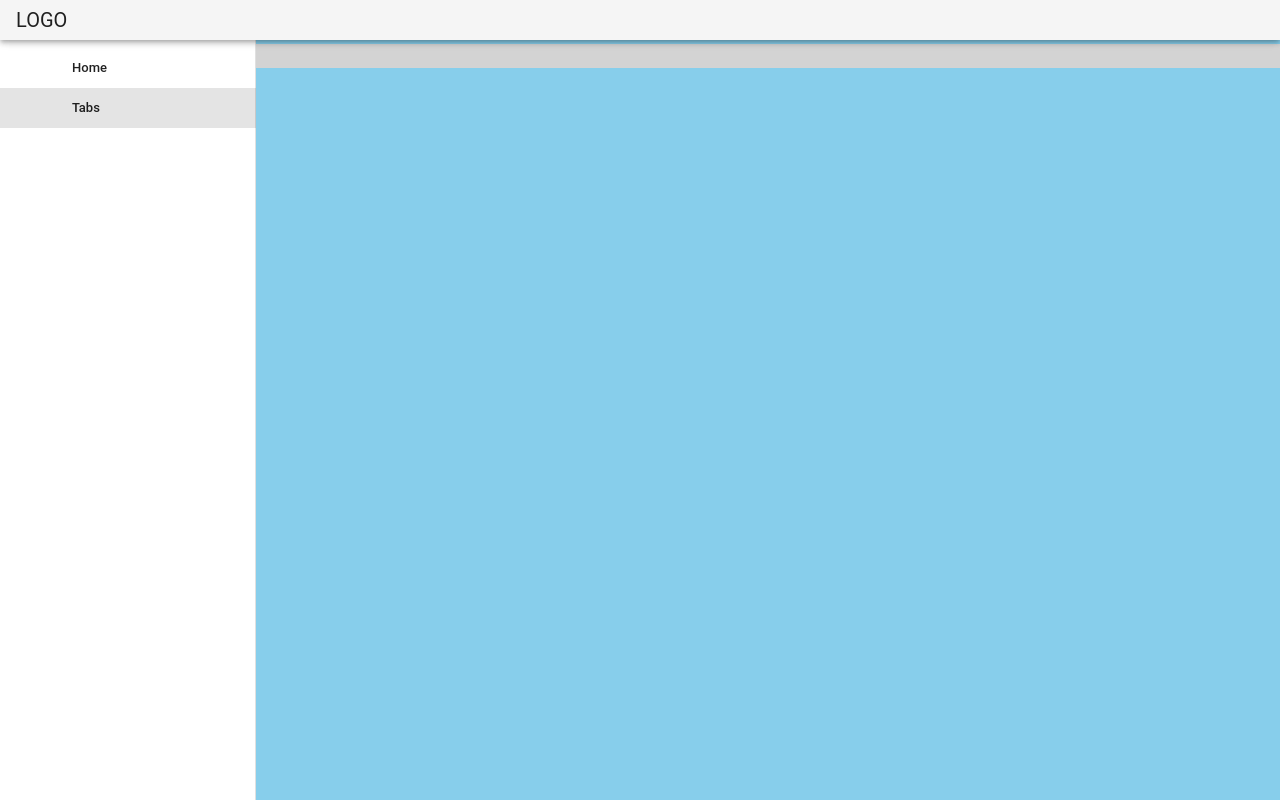
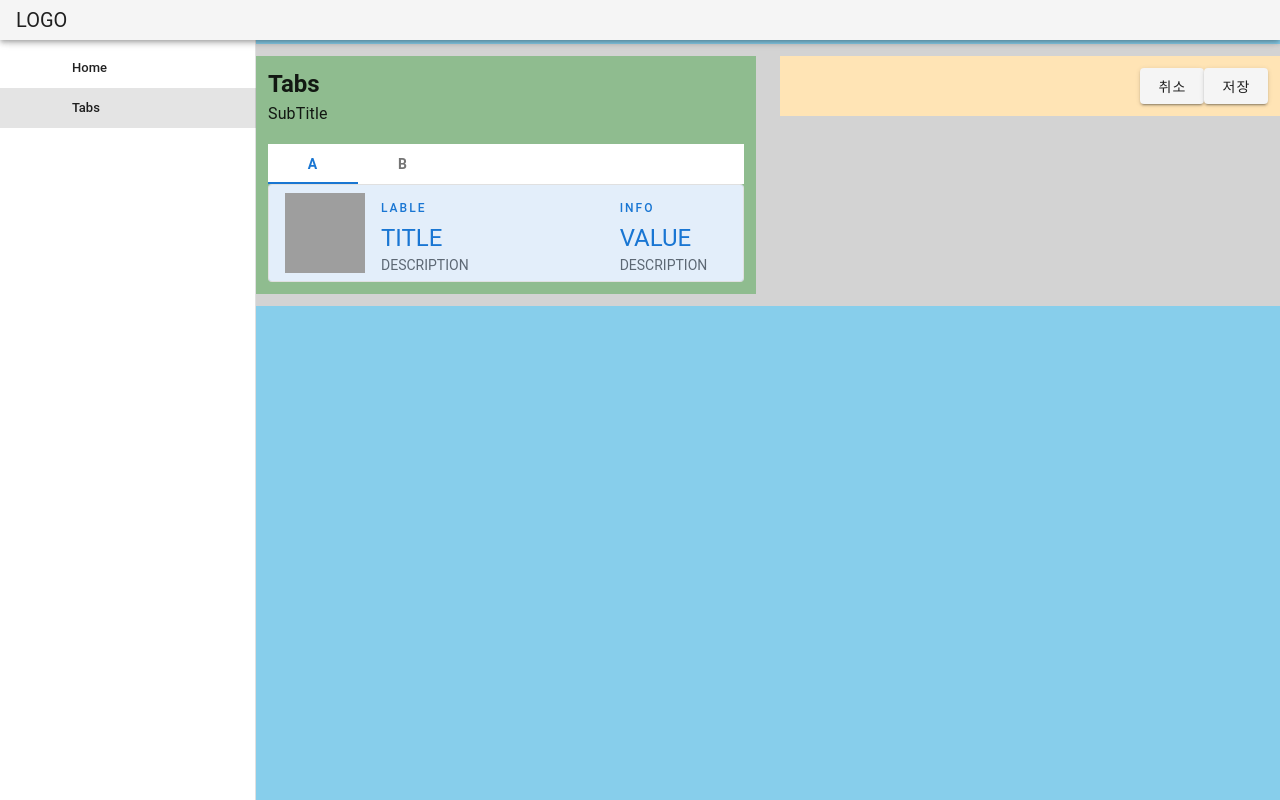
Before and after one commit to vumbumy/cms-front, a Vue app: page /tabs/0 in a window 1280 px wide. Built offline with nearby package versions, Linux system fonts and the light colour scheme; the HTML template or start-up script is replaced by a standard one.

Commit message:
Add detail view

```diff
--- a/src/components/Detail.vue
+++ b/src/components/Detail.vue
@@ -1,30 +1,15 @@
 <template>
-  <v-container class="fill-height" fluid>
-    <v-row align="center" justify="center">
-      <v-col class="shrink">
-        <v-tooltip right>
-          <template v-slot:activator="{ on }">
-            <v-btn
-                    :href="source"
-                    icon
-                    large
-                    target="_blank"
-                    v-on="on"
-            >
-              <v-icon large>mdi-code-tags</v-icon>
-            </v-btn>
-          </template>
-          <span>Source</span>
-        </v-tooltip>
-      </v-col>
-    </v-row>
+  <v-container>
+    <div class="text-right">
+      <v-btn @click="$router.push('/tabs')">취소</v-btn>
+      <v-btn>저장</v-btn>
+    </div>
   </v-container>
 </template>
 
 <script>
   export default {
-    props: {
-      source: String,
+    methods: {
     },
   }
 </script>
--- a/src/components/Layout.vue
+++ b/src/components/Layout.vue
@@ -4,8 +4,13 @@
             <v-col>
                 <router-view style="background: darkseagreen"/>
             </v-col>
-            <v-col :class="{'v-overlay': this.$vuetify.breakpoint.mdAndDown}">
-                <router-view v-if="false" name="detail" style="background: moccasin"/>
+            <v-overlay absolute v-if="this.$vuetify.breakpoint.mdAndDown" v-model="detail">
+                <v-slide-x-reverse-transition>
+                    <router-view name="detail" style="background: moccasin"/>
+                </v-slide-x-reverse-transition>
+            </v-overlay>
+            <v-col v-else>
+                <router-view v-if="detail" name="detail" style="background: moccasin"/>
             </v-col>
         </v-row>
     </v-main>
@@ -13,7 +18,19 @@
 
 <script>
   export default {
-      components: {},
+      mounted() {
+          console.log(this.$route.params.id)
+      },
+      data() {
+          return {
+              detail: this.$route.params.id !== undefined
+          }
+      },
+      watch: {
+          $route(){
+              this.detail = this.$route.params.id !== undefined
+          }
+      }
   }
 </script>
 
--- a/src/components/List.vue
+++ b/src/components/List.vue
@@ -2,7 +2,7 @@
     <v-row>
         <v-col>
             <v-card class="mx-auto" outlined>
-                <v-list-item three-line>
+                <v-list-item link to="/tabs/0">
                     <v-list-item-avatar
                             tile
                             size="80"
--- a/src/router/index.js
+++ b/src/router/index.js
@@ -17,10 +17,14 @@ export default new Router({
         },
         {
             path: '/tabs',
+            component: Tabs
+        },
+        {
+            path: '/tabs/:id',
             components: {
                 default: Tabs,
                 detail: Detail
-            },
+            }
         },
     ]
 });
```
